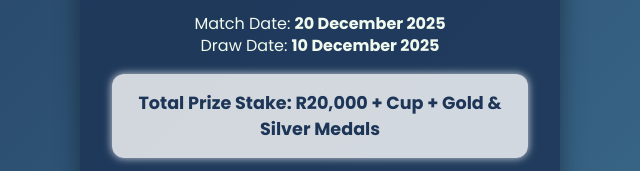
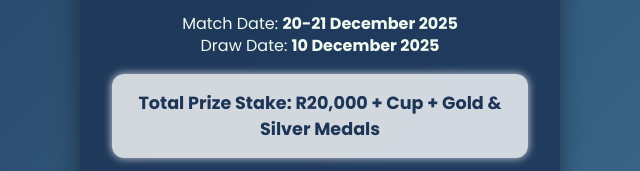
Before and after one commit to Mkhuseli23/Football_Tournament, a plain HTML site: page index.html in a window 1280 px wide. Shown: the part 460-631 px from the top of the page, 320-960 px from the left. Drawn offline with Linux system fonts and the light colour scheme.

Commit message:
Update index.html

```diff
--- a/index.html
+++ b/index.html
@@ -185,7 +185,7 @@
       Contact Numbers: <strong>0784436995 / 0641989079 / 0632058257 / 0731799348</strong>
     </p>
     <p class="tournament-dates">
-      Match Date: <strong>20 December 2025</strong><br />
+      Match Date: <strong>20-21 December 2025</strong><br />
       Draw Date: <strong>10 December 2025</strong>
     </p>
     <div class="stakes">
```
